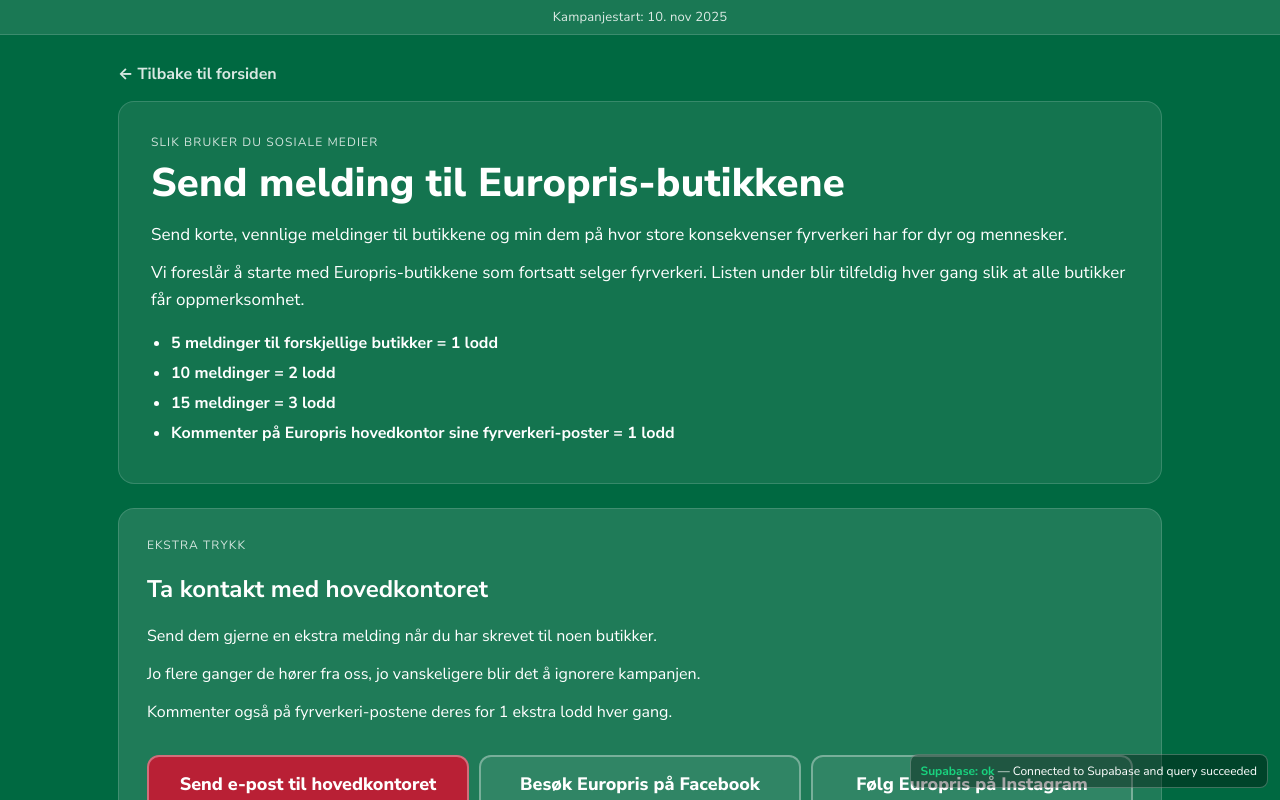
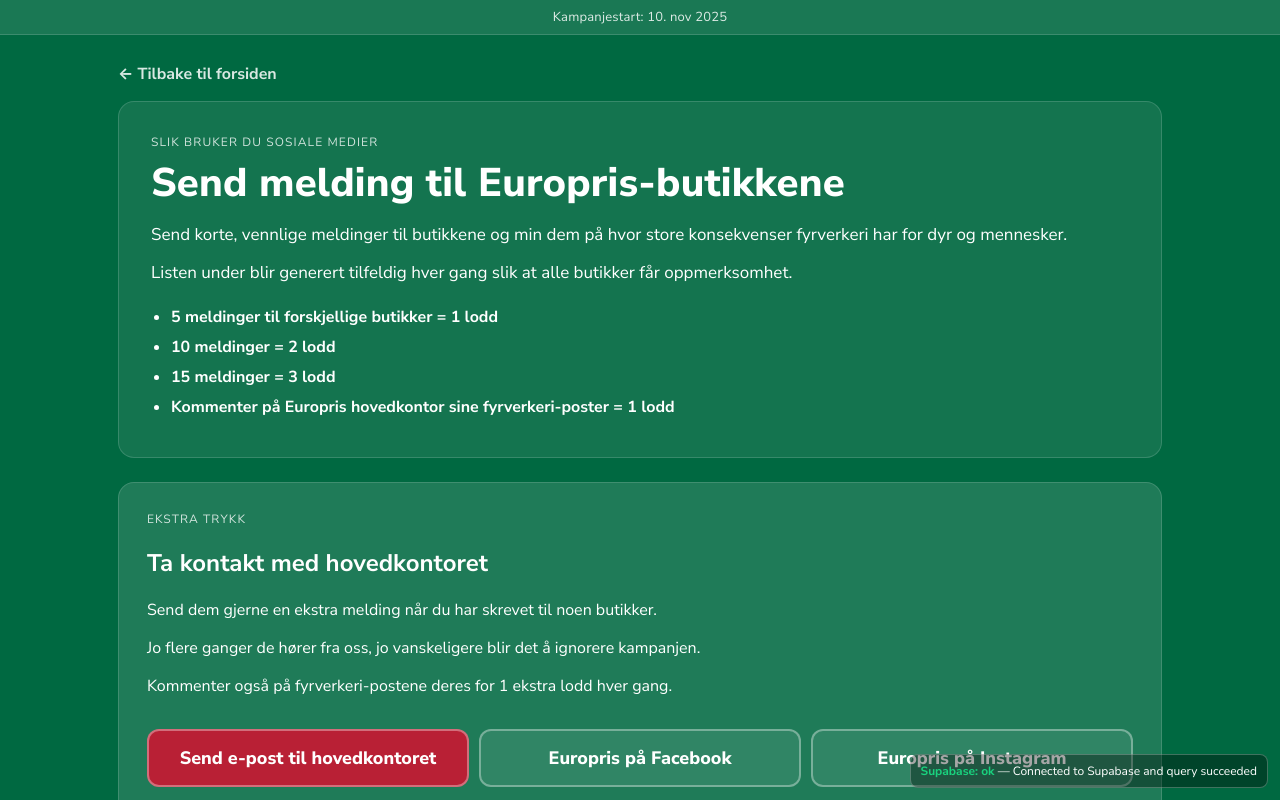
Before and after one commit to ibh2511/noah-fyrverkeri, a React (Vite) app: page /noah-fyrverkeri/butikker in a window 1280 px wide. Shown: the top 800 px of the page. Built offline with nearby package versions, Linux system fonts and the light colour scheme; no server answers; the database is empty.

Commit message:
add Instagram DM button to HQ contact actions

```diff
--- a/src/pages/StoresPage.jsx
+++ b/src/pages/StoresPage.jsx
@@ -16,6 +16,7 @@
   messenger: "https://m.me/Europris",
   facebook: "https://www.facebook.com/Europris",
   instagram: "https://www.instagram.com/europris/",
+  instagramDm: "https://www.instagram.com/direct/t/europris",
 }
 
 const POINTS_LIST = [
@@ -27,7 +28,7 @@
 
 const HERO_PARAGRAPHS = [
   "Send korte, vennlige meldinger til butikkene og min dem på hvor store konsekvenser fyrverkeri har for dyr og mennesker.",
-  "Vi foreslår å starte med Europris-butikkene som fortsatt selger fyrverkeri. Listen under blir tilfeldig hver gang slik at alle butikker får oppmerksomhet.",
+  "Listen under blir generert tilfeldig hver gang slik at alle butikker får oppmerksomhet.",
 ]
 
 const SUBJECT_LINE = "🚫 Slutt å selge fyrverkeri"
@@ -376,7 +377,7 @@
                 trackEvent("click_facebook", HQ_STORE_CODE, "hq_facebook")
               }
             >
-              Besøk Europris på Facebook
+              Europris på Facebook
             </a>
             <a
               className="button"
@@ -387,7 +388,7 @@
                 trackEvent("click_instagram", HQ_STORE_CODE, "hq_instagram")
               }
             >
-              Følg Europris på Instagram
+              Europris på Instagram
             </a>
           </div>
         </section>
```
